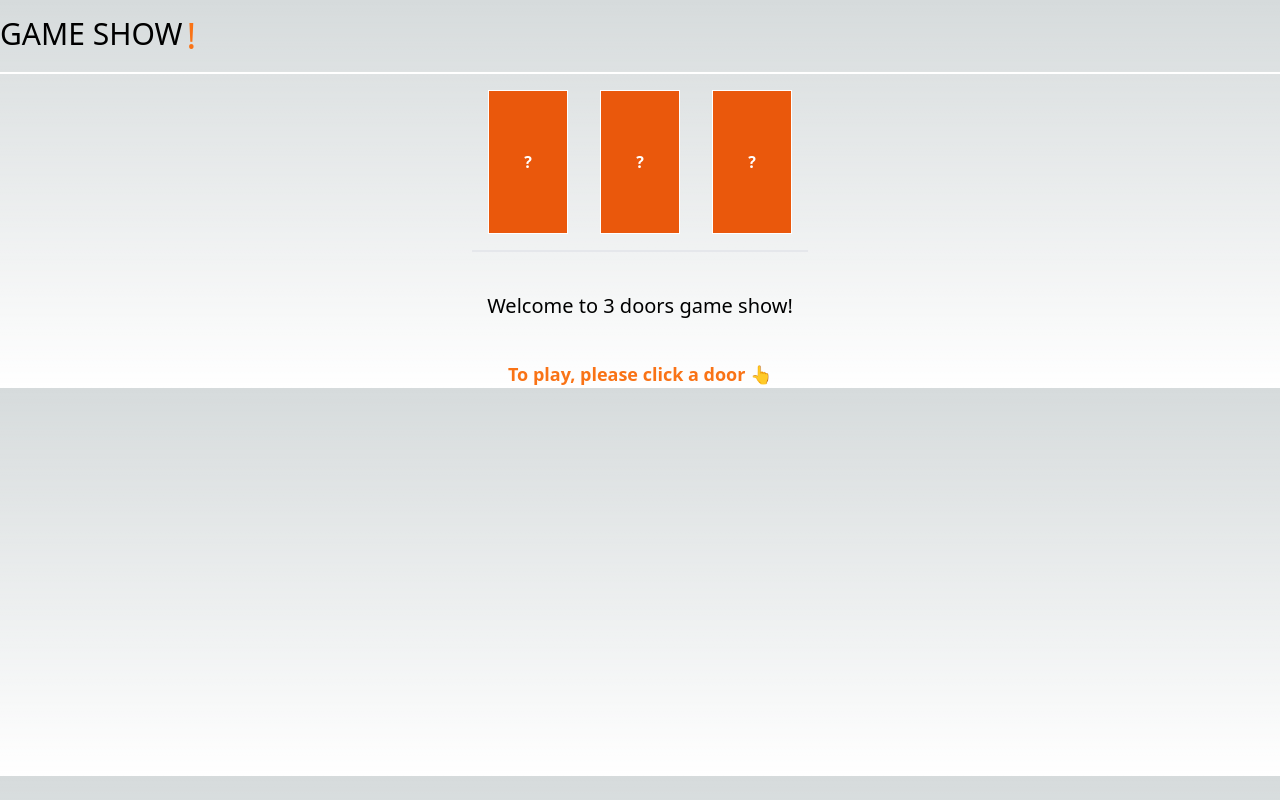
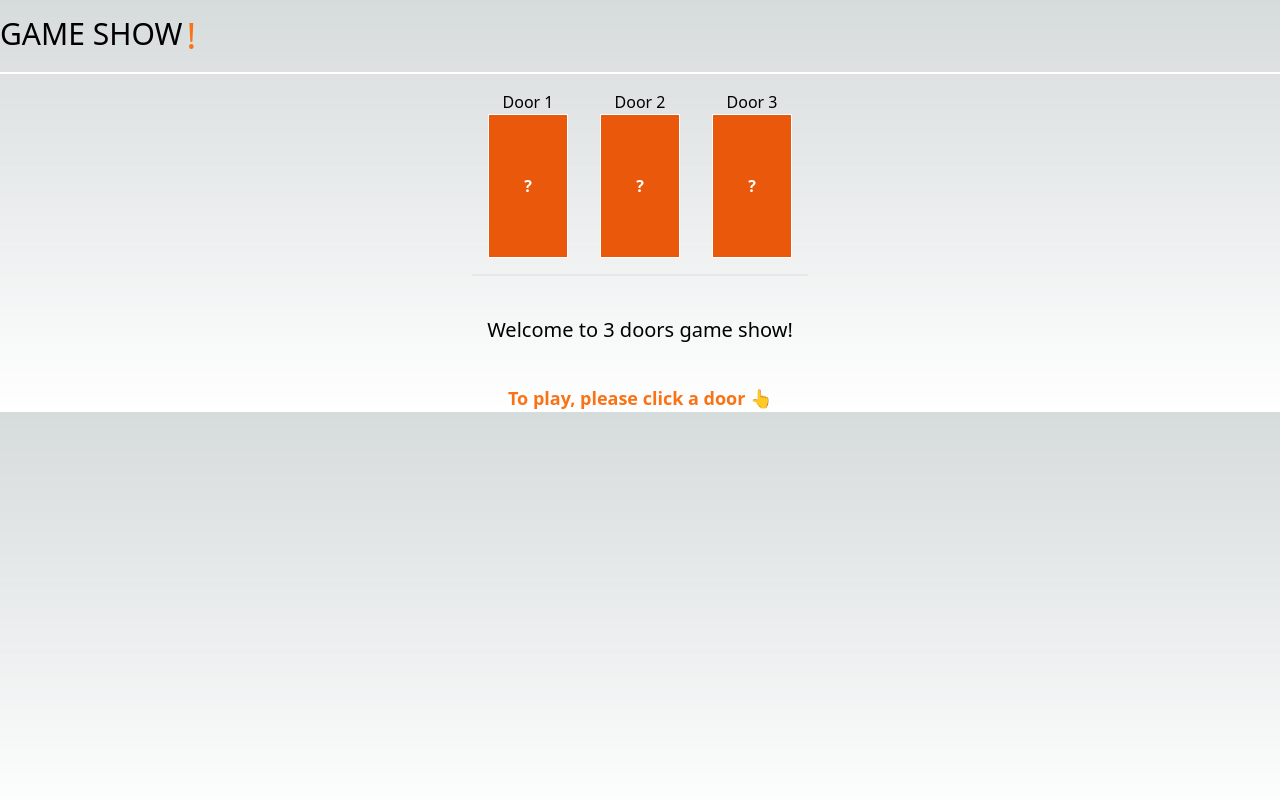
Before and after one commit to anneback/mounty, a Next.js app: page / in a window 1280 px wide. Built offline with nearby package versions, Linux system fonts and the light colour scheme.

Commit message:
fixes pick other door

```diff
--- a/components/Door.tsx
+++ b/components/Door.tsx
@@ -1,25 +1,20 @@
 'use client';
 
-import { useAppSelector } from '@/redux/hooks';
-import {
-  getDoors,
-  getFirstGuess,
-  getSecondGuess,
-} from '@/redux/gameStateSlice';
-import { useEffect } from 'react';
-
 type DoorProps = {
+  id: number;
   onClick?: () => void;
   label?: string;
 };
 
 const Door = (props: DoorProps) => {
-  const { onClick, label = 'Door' } = props;
+  const { id, onClick, label = 'Door' } = props;
 
   const nothingDoor = label.toLowerCase() === 'nothing';
   const guessedDoor = label.toLowerCase() === 'guessed';
 
   return (
+    <div className='flex flex-col items-center'>
+      <h3>Door {id + 1}</h3>
       <button
         className={`${
           nothingDoor
@@ -32,6 +27,7 @@ const Door = (props: DoorProps) => {
       >
         {label}
       </button>
+    </div>
   );
 };
 
--- a/components/GameWindow.tsx
+++ b/components/GameWindow.tsx
@@ -13,7 +13,6 @@ import {
   getSecondGuess,
   getWinningDoor,
   revealDoor,
-  reset,
   getEndGame,
 } from '@/redux/gameStateSlice';
 import Button from './Button';
@@ -30,10 +29,10 @@ const GameWindow = () => {
 
   useEffect(() => {
     if (firstGuess !== null && secondGuess === null) {
-      const openDoorId = doors.filter(
+      const doorIdToReveal = doors.filter(
         (door) => door.id !== winningDoor && door.id !== firstGuess
       )[0].id;
-      dispatch(revealDoor({ id: openDoorId }));
+      dispatch(revealDoor({ id: doorIdToReveal }));
     }
     if (firstGuess !== null && secondGuess !== null) {
       dispatch(endGameAction());
@@ -45,11 +44,11 @@ const GameWindow = () => {
       return '🏆\nPrize';
     }
 
-    if (firstGuess !== null && firstGuess === id) {
+    if (!endGame && firstGuess !== null && firstGuess === id) {
       return 'Guessed';
     }
 
-    if (revealedDoor === id) {
+    if ((endGame && id !== winningDoor) || (!endGame && revealedDoor === id)) {
       return 'Nothing';
     }
 
@@ -62,12 +61,16 @@ const GameWindow = () => {
     }
   };
 
+  const nonRevealedDoor = doors.filter((door) => {
+    return firstGuess !== door.id && revealedDoor !== door.id;
+  })[0].id;
+
   const handleKeepChoiceOnClick = () => {
     dispatch(secondGuessAction({ id: firstGuess }));
   };
 
   const handleOtherChoiceOnClick = () => {
-    dispatch(secondGuessAction({ id: 2 }));
+    dispatch(secondGuessAction({ id: nonRevealedDoor }));
   };
 
   return (
@@ -76,6 +79,7 @@ const GameWindow = () => {
         {doors.map((door) => (
           <Door
             key={door.id}
+            id={door.id}
             onClick={() => handleOnClick(door.id)}
             label={getLabel(door.id)}
           />
@@ -102,11 +106,11 @@ const GameWindow = () => {
             </p>
             <div className='flex justify-between'>
               <Button
-                label='Keep my choice'
+                label={`Keep my choice (Door ${firstGuess + 1})`}
                 onClick={() => handleKeepChoiceOnClick()}
               />
               <Button
-                label='Choose Other door'
+                label={`Choose Other door (Door ${nonRevealedDoor + 1})`}
                 onClick={() => handleOtherChoiceOnClick()}
               />
             </div>
--- a/redux/gameStateSlice.ts
+++ b/redux/gameStateSlice.ts
@@ -4,9 +4,11 @@ import { RootState } from './store';
 
 const doors: DoorType[] = [{ id: 0 }, { id: 1 }, { id: 2 }];
 
+const randomNumber = Math.floor(Math.random() * 3);
+
 const initialGameState: GameStateType = {
   doors,
-  winningDoor: Math.floor(Math.random() * 3),
+  winningDoor: randomNumber,
   firstGuess: null,
   secondGuess: null,
   hasWon: false,
@@ -19,7 +21,9 @@ export const gameStateSlice = createSlice({
   name: 'gameState',
   initialState: initialGameState,
   reducers: {
-    reset: () => initialGameState,
+    reset: () => {
+      return { ...initialGameState, randomNumber };
+    },
     revealDoor: (state, action) => {
       state.revealedDoor = action.payload.id;
     },
```
Also changed, not shown: hooks/useModal.tsx (deleted, +0 -14 lines). Lines whose indentation alone changed are shown as unchanged.
